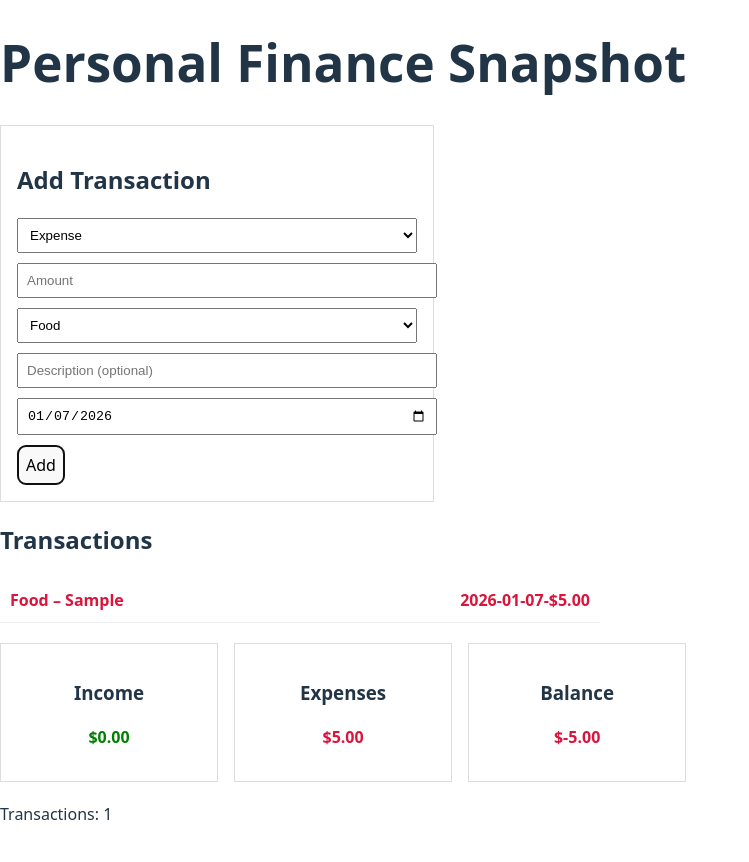
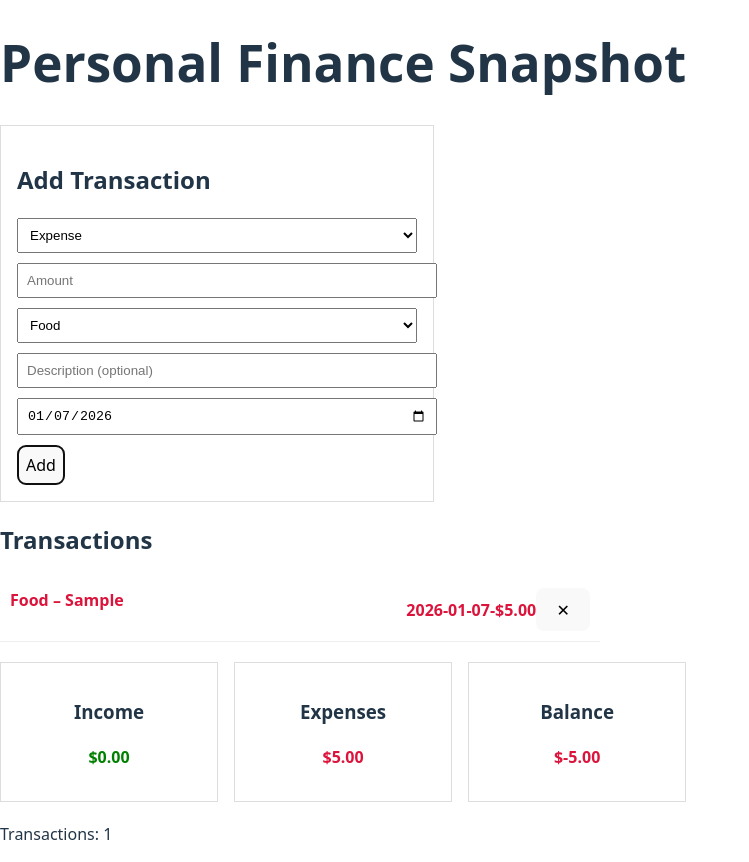
Before and after one commit to zypherson/personal-finance, a React (Vite) app: page / in a window 1280 px wide. Both pictures are taken after typing "5", "Sample" into the empty fields and a click on the button "Add". Shown: the whole page, without its empty margins (0-749 px from the left). Built offline with nearby package versions, Linux system fonts and the light colour scheme.

Commit message:
updated transacti0n list to accept onDelete

```diff
--- a/src/components/TransactionList.jsx
+++ b/src/components/TransactionList.jsx
@@ -1,4 +1,4 @@
-function TransactionList({ transactions }) {
+function TransactionList({ transactions, onDelete }) {
     if (transactions.length === 0) {
       return <p>No transactions yet.</p>;
     }
@@ -24,6 +24,13 @@ function TransactionList({ transactions }) {
                   {t.type === "expense" ? "-" : "+"}$
                   {t.amount.toFixed(2)}
                 </span>
+
+                <button
+                  className="delete-btn"
+                  onClick={() => onDelete(t.id)}
+                >
+                  ✕
+                </button>
               </div>
             </li>
           ))}
```
